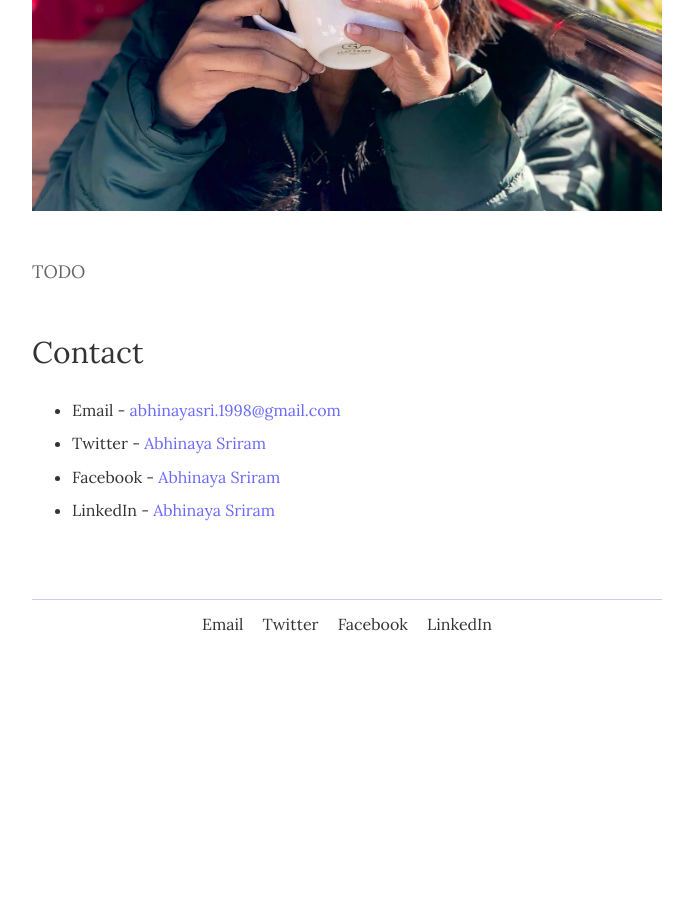
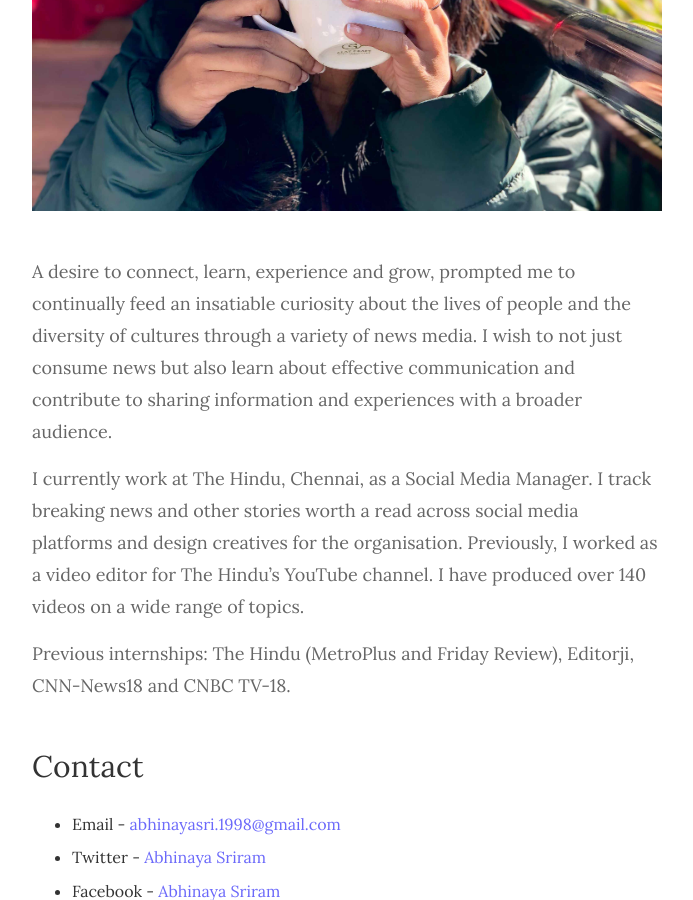
Before and after one commit to abhinaya-sriram/abhinaya-sriram.github.io, a Jekyll site: the page built from _pages/about.md, in a window 1280 px wide and 900 px high, scrolled down 442 px. Shown: the whole window, without its empty margins (293-986 px from the left). Built offline with Jekyll 4.4.1, drawn with Linux system fonts in a browser that asks for light colours; before the commit the page ends 1106 px from its top, so only the background shows below that.

Commit message:
Update about.md

```diff
--- a/_pages/about.md
+++ b/_pages/about.md
@@ -5,7 +5,11 @@ permalink: /about/
 image: '/assets/img/profile.jpg'
 ---
 
-TODO
+A desire to connect, learn, experience and grow, prompted me to continually feed an insatiable curiosity about the lives of people and the diversity of cultures through a variety of news media. I wish to not just consume news but also learn about effective communication and contribute to sharing information and experiences with a broader audience.
+
+I currently work at The Hindu, Chennai, as a Social Media Manager. I track breaking news and other stories worth a read across social media platforms and design creatives for the organisation. Previously, I worked as a video editor for The Hindu's YouTube channel. I have produced over 140 videos on a wide range of topics.
+
+Previous internships: The Hindu (MetroPlus and Friday Review), Editorji, CNN-News18 and CNBC TV-18.
 
 ## Contact
 - Email - [abhinayasri.1998@gmail.com](mailto:abhinayasri.1998@gmail.com){:target="_blank"}
```
